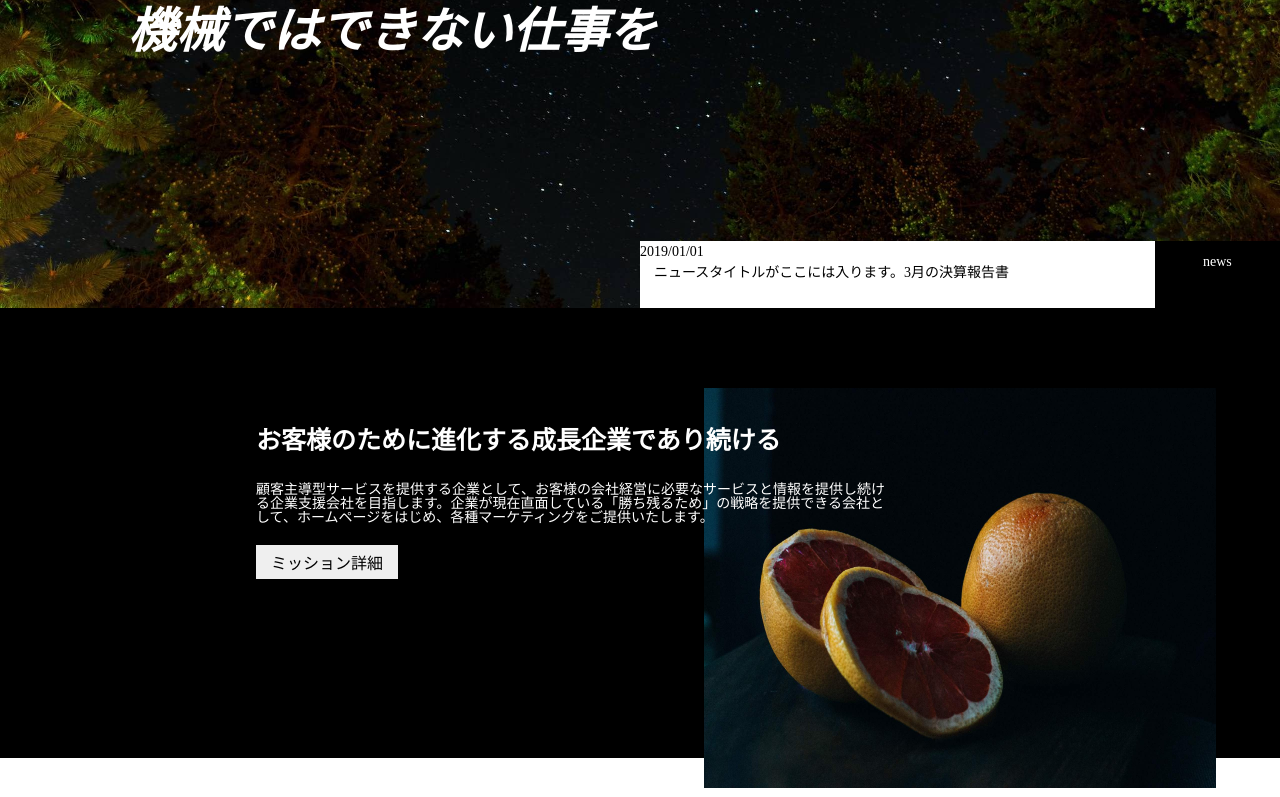
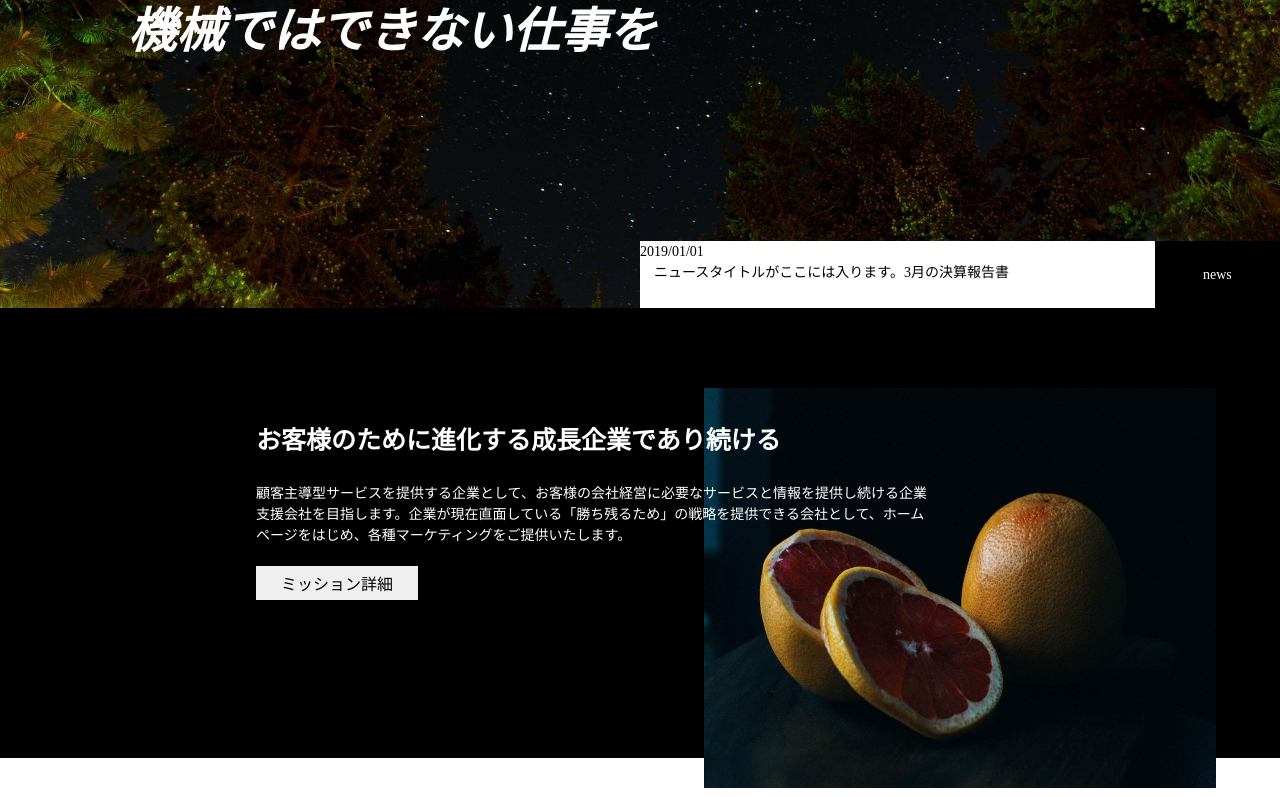
Before and after one commit to isotaku/20210216_isogai, a plain HTML site: page index.html in a window 1280 px wide. Shown: the part 452-1249 px from the top of the page. Drawn offline with Linux system fonts and the light colour scheme.

Commit message:
first-modify

```diff
--- a/css/style.css
+++ b/css/style.css
@@ -170,8 +170,13 @@ input, select {
   width: 20%;
   font-size: 14px;
   color: #fff;
-  text-align: center;
-  line-height: 3;
+  position: relative;
+}
+.news-logo p {
+  position: absolute;
+  top: 50%;
+  left: 50%;
+  transform: translate(-50%, -50%);
 }
 
 #mission {
@@ -196,10 +201,12 @@ input, select {
 .text-container p {
   font-size: 14px;
   padding-bottom: 20px;
+  line-height: 1.5;
+  width: 105%;
 }
 .text-container button {
   font-size: 16px;
-  padding: 5px 15px;
+  padding: 5px 25px;
   border: none;
 }
 .mission-image {
--- a/index.html
+++ b/index.html
@@ -45,7 +45,9 @@
             <p>2019/01/01<br>
               ニュースタイトルがここには入ります。3月の決算報告書</p>
             </div>
-            <div class="news-logo">news</div>
+            <div class="news-logo">
+              <p>news</p>
+            </div>
           </div>
         </div>
       </div>
```
